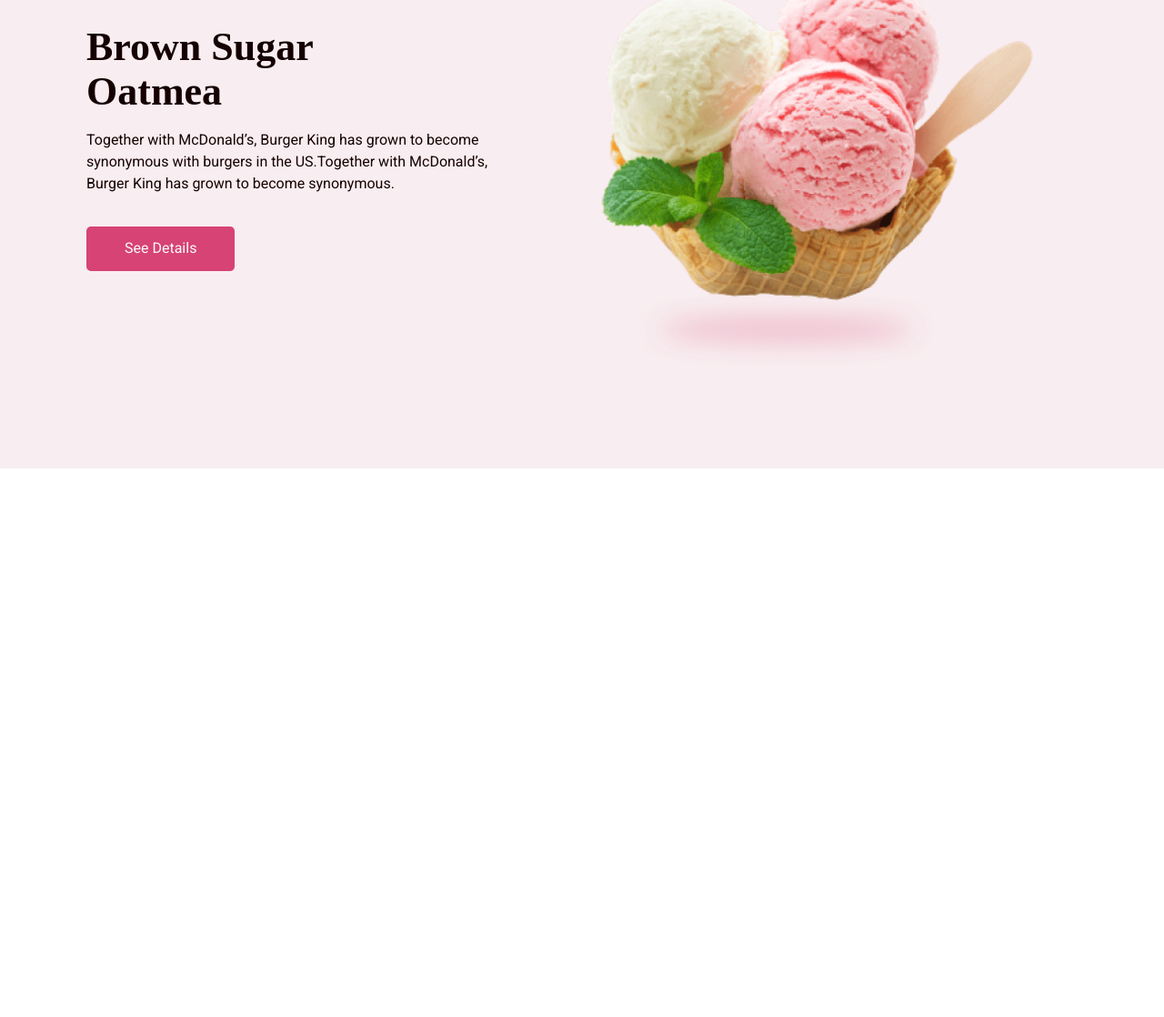
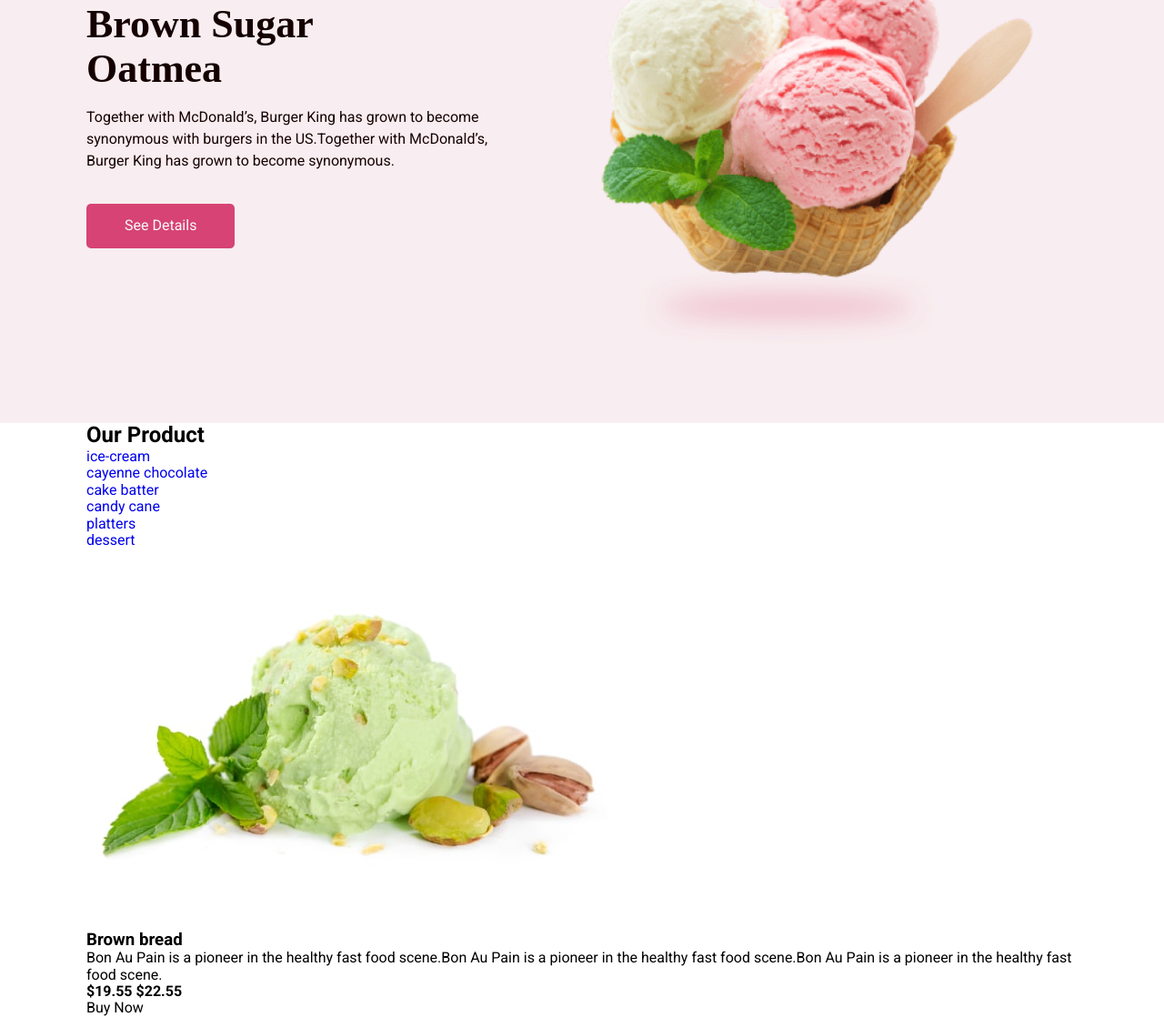
Before and after one commit to SerhiiKurdesha/tw-03, a plain HTML site: page index.html in a window 1280 px wide. Shown: the part 1118-2236 px from the top of the page at 91% size. Before the commit the page ends 1633 px from the top, so only its background shows below. Drawn offline with nearby package versions, Linux system fonts and the light colour scheme; a web font is replaced by a local one.

Commit message:
add scss

```diff
--- a/index.html
+++ b/index.html
@@ -111,6 +111,60 @@
                 </div>
             </div>
         </section>
+
+        <!-- PRODUCT -->
+
+        <section class="product">
+            <div class="container">
+                <div class="product__container">
+                    <div class="prodict__content">
+                        <h2 class="product__title">Our Product</h2>
+                            <ul class="product__list">
+                                <li class="product__item">
+                                    <a href="#">ice-cream</a>
+                                </li>
+                                <li class="product__item">
+                                    <a href="#">cayenne chocolate</a>
+                                </li>
+                                <li class="product__item">
+                                    <a href="#">cake batter</a>
+                                </li>
+                                <li class="product__item">
+                                    <a href="#">candy cane</a>
+                                </li>
+                                <li class="product__item">
+                                    <a href="#">platters</a>
+                                </li>
+                                <li class="product__item">
+                                    <a href="#">dessert</a>
+                                </li>
+                            </ul>
+                    </div>
+                    <div class="product__block">
+                        <div class="product__inner">
+                            <div class="product__inner-img">
+                                <picture>
+                                    <source srcset="./image/mint@1.0x.jpg" media="(min-width: 1120px)">
+                                    <source srcset="./image/mint@0.75x.jpg" media="(min-width: 480px)">
+                                    <source srcset="./image/mint@0.5x.jpg" media="(max-width: 479px)">
+                                    <img src="./image/mint@1.0x.jpg" alt="photo">
+                                </picture>
+                            </div>
+                            <div class="product__list-price">
+                                <h3 class="product__list-title">Brown bread</h3>
+                                <p class="product__list-text">Bon Au Pain is a pioneer in the healthy fast food scene.Bon Au Pain is a pioneer in the healthy fast food scene.Bon Au
+                                Pain is a pioneer in the healthy fast food scene.</p>
+                                <h4 class="product__price">$19.55 <span>$22.55</span></h4>
+                                <button type="button" class="product__button">Buy Now</button>
+                            </div>
+                        </div>
+                    </div>
+
+
+                </div>
+
+            </div>
+        </section>
     </main>
 
     <!-- =================== -->
--- a/sass/components/_service.scss
+++ b/sass/components/_service.scss
@@ -1,6 +1,10 @@
 .service{
     background: #f8edf0;
     padding: 25px 0;
+
+    @media screen and (min-width: 768px) {
+        padding: 0;
+    }
 }
 .service__container{
 
@@ -28,6 +32,7 @@
 
 }
 .service__title{
+    margin-bottom: 20px;
     font-family: 'Hind Madurai';
     font-weight: 600;
     font-style: normal;
@@ -72,3 +77,9 @@
     font-size: 16px;
     line-height: 19 / 16 * 100%;
 }
+.service__img{
+
+    @media screen and (max-width: 767px) {
+        display: none;
+    }
+}
```
Also changed, not shown: css/main.css, css/main.min.css, image/choco@0.5x.jpg (added), image/choco@0.75x.jpg (added), image/choco@1.0x.jpg (added), image/mint@0.5x.jpg (added), image/mint@0.75x.jpg (added), image/mint@1.0x.jpg (added), image/peach@0.5x.jpg (added), image/peach@0.75x.jpg (added), image/peach@1.0x.jpg (added), 2 other files.
